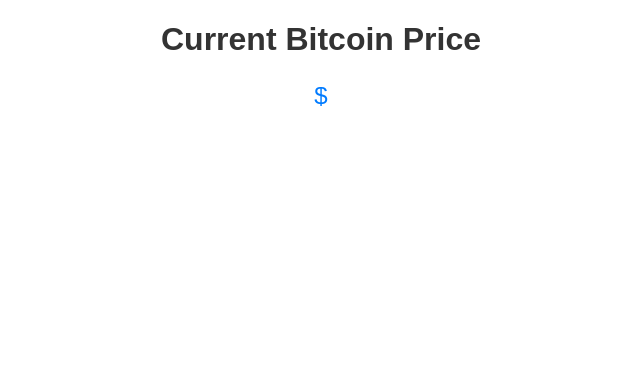
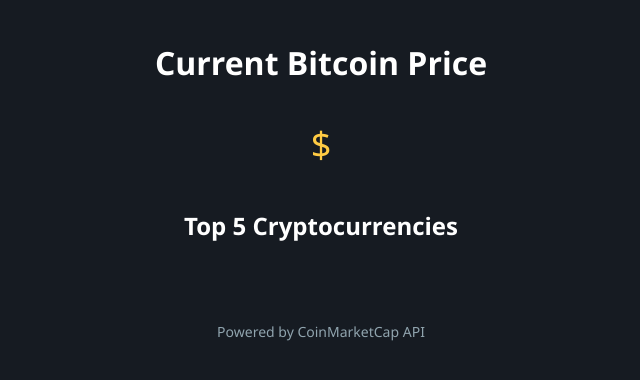
Before and after one commit to aryanbisen/m122_live_currency, a Flask app: page / in a window 1280 px wide. Shown: the top 380 px of the page, without its empty margins (319-959 px from the left). Run offline with Flask 3, Linux system fonts and the light colour scheme; data that the repository does not hold is empty.

Commit message:
Implement top 5 currencies and improved UI.

```diff
--- a/code/app.py
+++ b/code/app.py
@@ -1,11 +1,16 @@
+# Import required modules
 from flask import Flask, render_template
 from requests import Session
 from dotenv import load_dotenv
 import os
 
+# Create Flask app instance
 app = Flask(__name__)
 
+# Load environment variables from .env file
 load_dotenv()
+
+# Define the CMC class
 class CMC:
     def __init__(self, token):
         self.apiurl = 'https://pro-api.coinmarketcap.com'
@@ -20,12 +25,27 @@ class CMC:
         data = r.json()
         return data
 
+    def getTopCurrencies(self, limit=5):
+        url = f'{self.apiurl}/v1/cryptocurrency/listings/latest'
+        parameters = {'limit': limit}
+        r = self.session.get(url, params=parameters)
+        data = r.json()['data']
+
+        top_currencies = []
+        for currency in data[:limit]:
+            name = currency['name']
+            symbol = currency['symbol']
+            price = round(currency['quote']['USD']['price'], 2)
+            top_currencies.append({'name': name, 'symbol': symbol, 'price': price})
+        return top_currencies
+
 cmc = CMC(os.getenv('API_KEY'))
 
 @app.route("/")
 def home():
-    btc_price = cmc.getPrice('BTC')['data']['BTC']['quote']['USD']['price']
-    return render_template("index.html", btc_price=btc_price)
+        btc_price = cmc.getPrice('BTC')['data']['BTC']['quote']['USD']['price']
+        top_currencies = cmc.getTopCurrencies()
+        return render_template("index.html", btc_price=btc_price, top_currencies=top_currencies)
 
 if __name__ == '__main__':
     app.run(debug=bool(os.getenv('DEBUG')), port=int(os.getenv('PORT')))
--- a/code/templates/index.html
+++ b/code/templates/index.html
@@ -6,20 +6,81 @@
     <title>Bitcoin Price</title>
     <style>
         body {
-            font-family: Arial, sans-serif;
+            font-family: 'Segoe UI', Tahoma, Geneva, Verdana, sans-serif;
             text-align: center;
+            background-color: #161b22; /* Dark background color */
+            color: #ffffff; /* Light text color */
+            margin: 0;
+            padding: 0;
         }
-        h1 {
-            color: #333;
+        .container {
+            max-width: 800px;
+            margin: 0 auto;
+            padding: 20px;
         }
-        .price {
+        h1, h2 {
+            color: #ffffff; /* Light heading text color */
+            margin-bottom: 20px;
+        }
+        .price, .currency-price {
+            font-size: 36px;
+            color: #ffcb43; /* Accent color */
+            margin-bottom: 40px;
+        }
+        ul {
+            list-style-type: none;
+            padding: 0;
+            margin: 0;
+        }
+        li {
+            background-color: #243447; /* Dark list item background color */
+            padding: 20px;
+            border-radius: 10px;
+            margin-bottom: 20px;
+            box-shadow: 0 5px 15px rgba(0, 0, 0, 0.3);
+            transition: transform 0.3s ease;
+            cursor: pointer;
+        }
+        li:hover {
+            transform: translateY(-5px);
+        }
+        .currency-name {
+            font-weight: bold;
             font-size: 24px;
-            color: #007bff;
+            color: #ffcb43; /* Accent color */
+        }
+        .currency-symbol {
+            font-size: 18px;
+            color: #90a4ae; /* Dimmed text color */
+        }
+        .currency-price {
+            font-size: 28px;
+            color: #ffffff; /* Light text color */
+        }
+        .footer {
+            margin-top: 40px;
+            font-size: 14px;
+            color: #90a4ae; /* Dimmed text color */
         }
     </style>
 </head>
 <body>
-    <h1>Current Bitcoin Price</h1>
-    <p class="price">${{ "{:.2f}".format(btc_price) }}</p>
+    <div class="container">
+        <h1>Current Bitcoin Price</h1>
+        <p class="price">${{ "{:.2f}".format(btc_price) }}</p>
+        <h2>Top 5 Cryptocurrencies</h2>
+        <ul>
+            {% for currency in top_currencies %}
+            <li>
+                <span class="currency-name">{{ currency.name }}</span>
+                <span class="currency-symbol">({{ currency.symbol }})</span><br>
+                <span class="currency-price">${{ "{:.2f}".format(currency.price) }}</span>
+            </li>
+            {% endfor %}
+        </ul>
+    </div>
+    <div class="footer">
+        Powered by CoinMarketCap API
+    </div>
 </body>
 </html>
```
